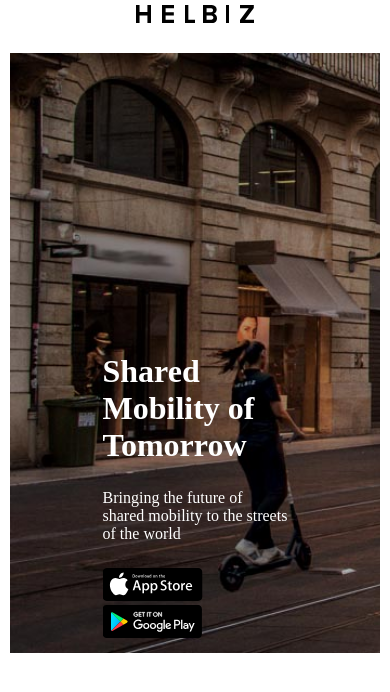
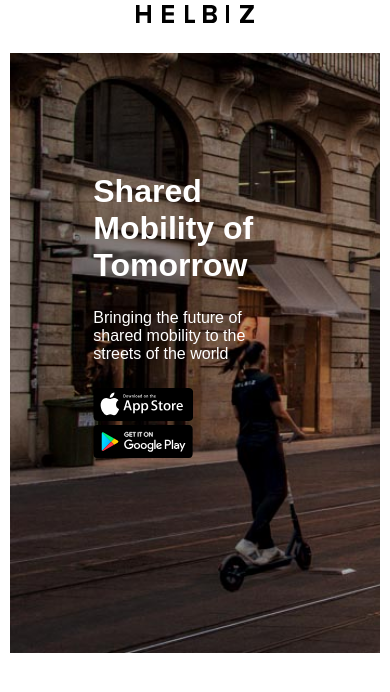
Before and after one commit to AlbertoAbate/html-css-helbiz, a plain HTML site: page index.html in a window 390 px wide. Drawn offline with Linux system fonts and the light colour scheme.

Commit message:
header completo

```diff
--- a/css/styles.css
+++ b/css/styles.css
@@ -1,9 +1,16 @@
+body {
+ font-family: sans-serif;
+}
 .container {
-  width: 1260px;
+  max-width: 100%;
+  margin: 0 auto;
+
 }
-/* .container-small {
-  width: 1000px;
-} */
+.container-small {
+  width: 1200px;
+  max-width: 100%;
+  margin: 0 auto;
+}
 /* header */
 /* header-top */
 .header-top {
@@ -28,7 +35,7 @@
 }
 .header-bottom-text {
   position: absolute;
-  top: 50%;
+  top: 30%;
   left: 50%;
   transform: translate(-50%);
   color: #fff;
@@ -40,6 +47,10 @@
   [class*="col-"] {
     float: none;
   }
+  .header-bottom-text {
+    top: 20%;
+    transform: translate(-55%);
+  }
   .header-bottom-loghi a img {
     width: 100px;
   }
@@ -48,7 +59,7 @@
     float: left;
   }
   .apple {
-    margin-right: 15px;
+    margin-right: 30px;
   }
 }
 
```
